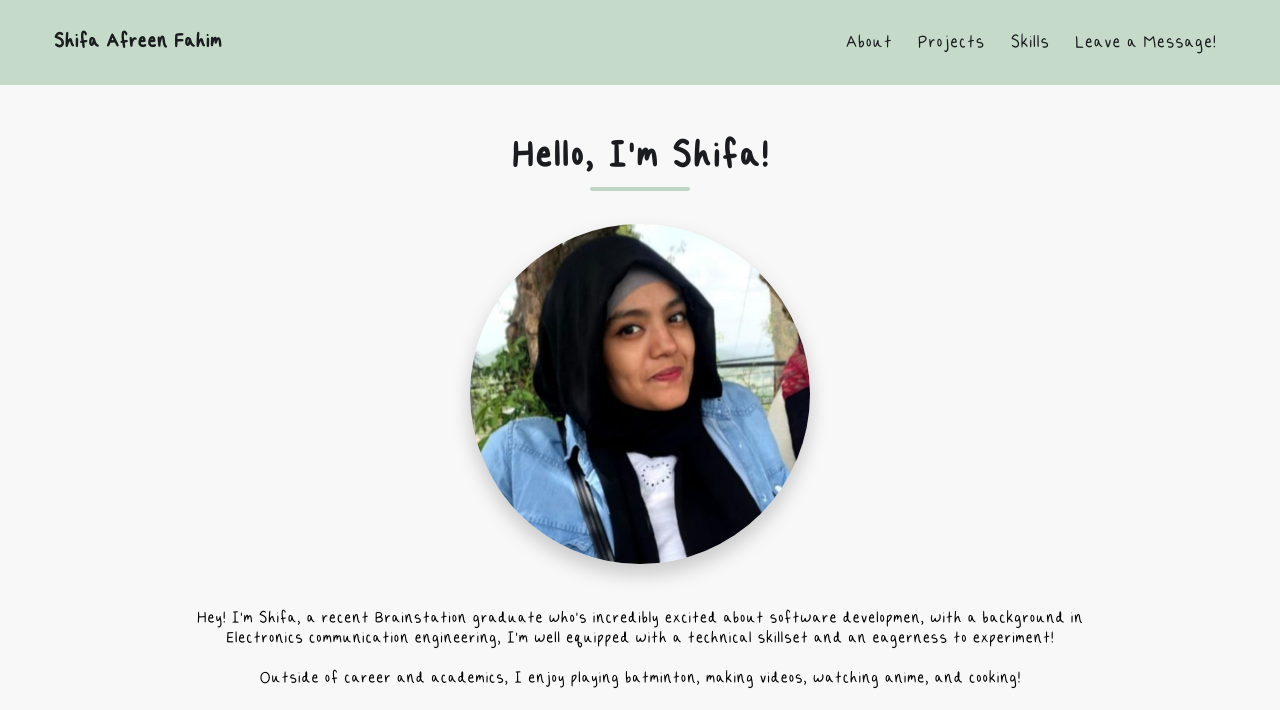
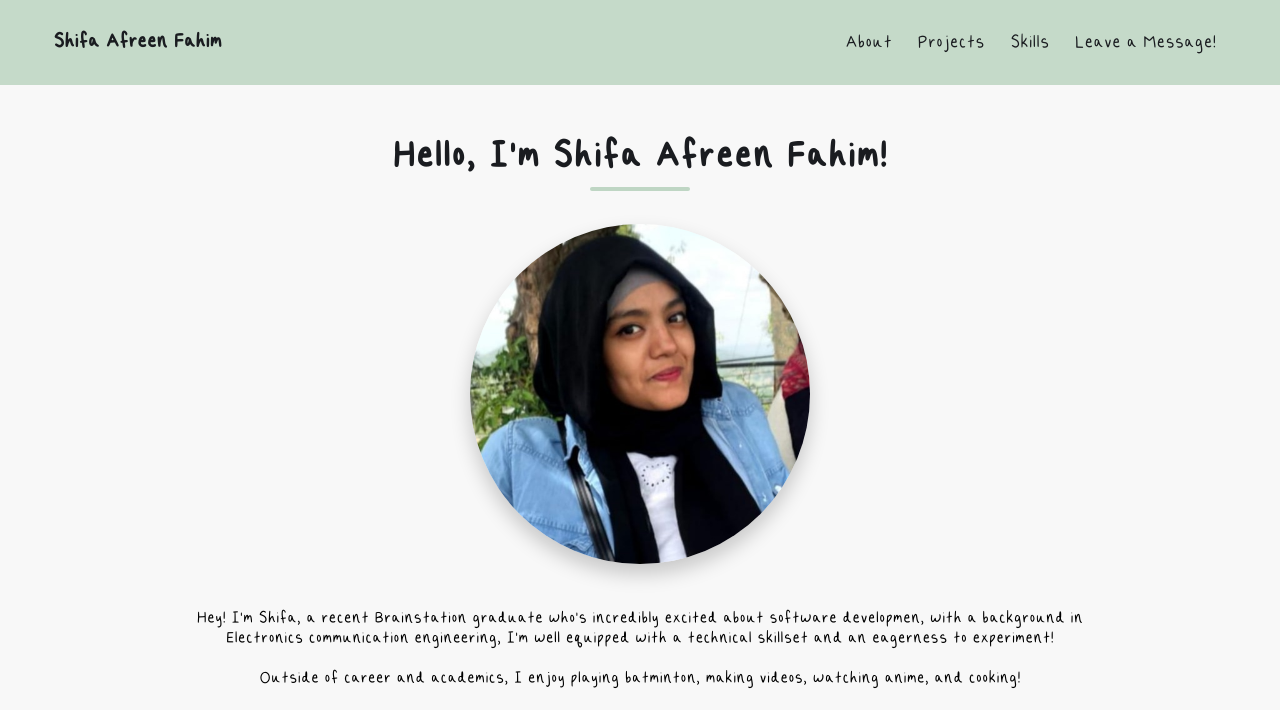
Before and after one commit to afreen009/personal-portfolio, a plain HTML site: page index.html in a window 1280 px wide. Shown: the top 710 px of the page. Drawn offline with nearby package versions, Linux system fonts and the light colour scheme.

```diff
--- a/index.html
+++ b/index.html
@@ -33,7 +33,7 @@
         </nav>
     </header>
     <section id="about-section">
-        <h2>Hello, I'm Shifa!</h2>
+        <h2>Hello, I'm Shifa Afreen Fahim!</h2>
         <div class="headshot">
             <img src="images/headshot.png" alt="headshot">
         </div>
```
